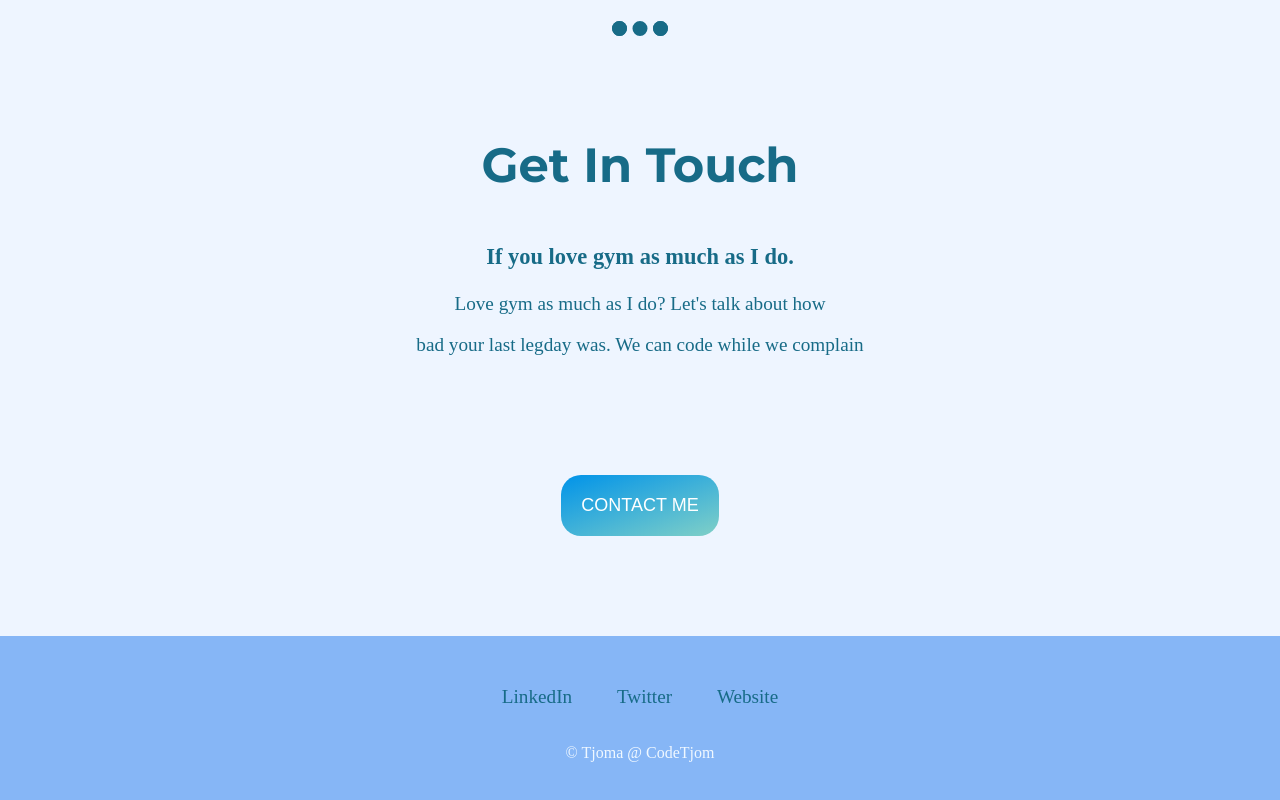
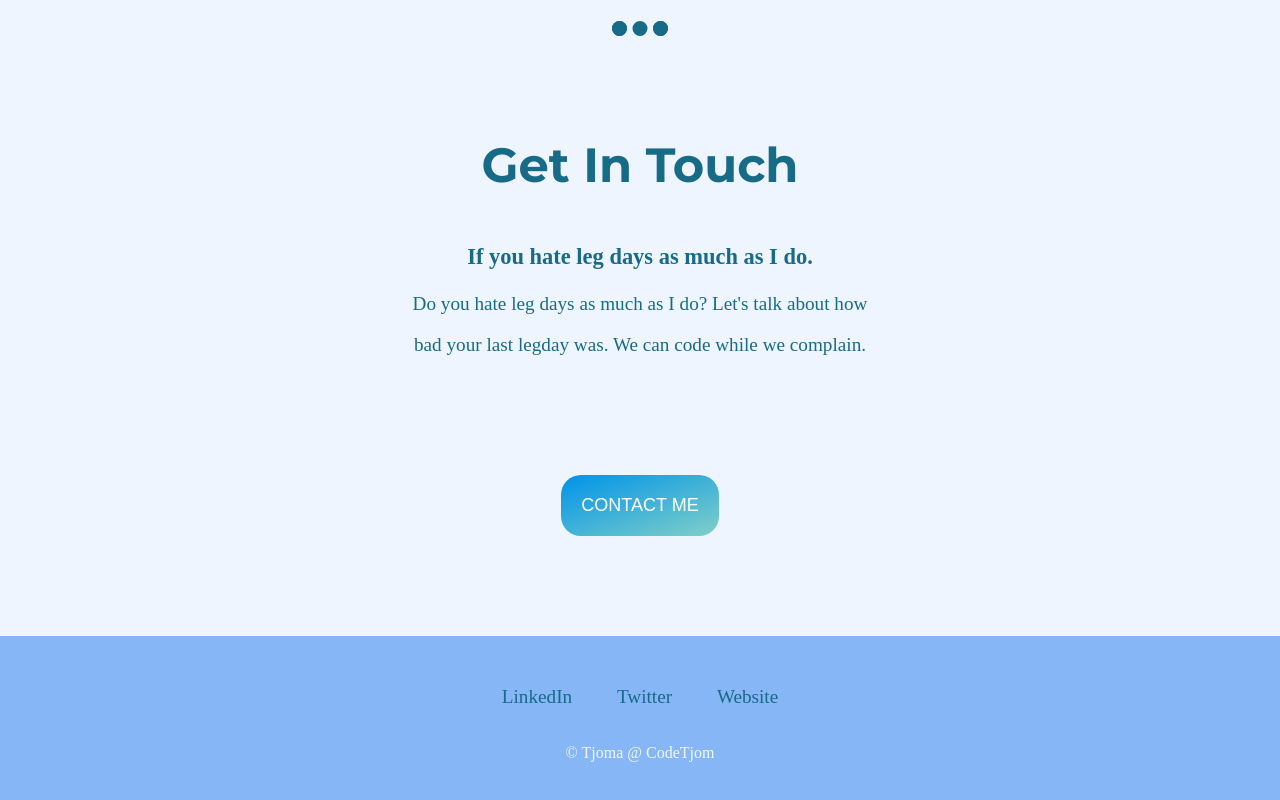
Before and after one commit to CodeTjom/CodeTjom.github.io, a plain HTML site: page index.html in a window 1280 px wide. Shown: the part 2523-3323 px from the top of the page. Drawn offline with Linux system fonts and the light colour scheme; a web font is replaced by a local one.

Commit message:
Update index.html

```diff
--- a/index.html
+++ b/index.html
@@ -54,9 +54,9 @@
         <hr>
         <div class="contact-me">
             <h2>Get In Touch</h2>
-            <h3>If you love gym as much as I do.</h3>
-            <p>Love gym as much as I do? Let's talk about how </p>
-            <p>bad your last legday was. We can code while we complain</p>
+            <h3>If you hate leg days as much as I do.</h3>
+            <p>Do you hate leg days as much as I do? Let's talk about how </p>
+            <p>bad your last legday was. We can code while we complain.</p>
             <a href="mailto:ilove@gym.com"><button>CONTACT ME</button></a>
         </div>
         <div class="bottom-container">
```
